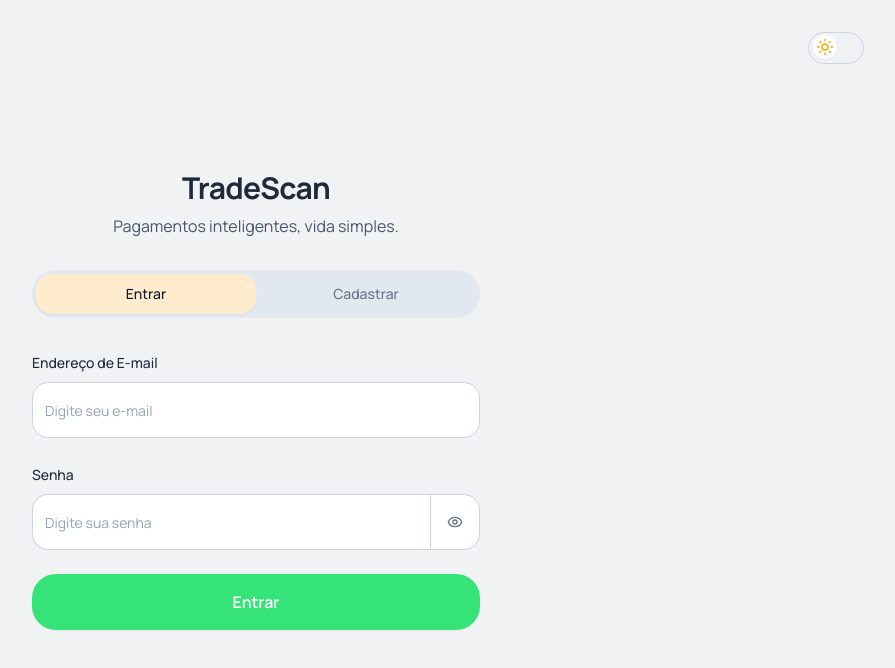
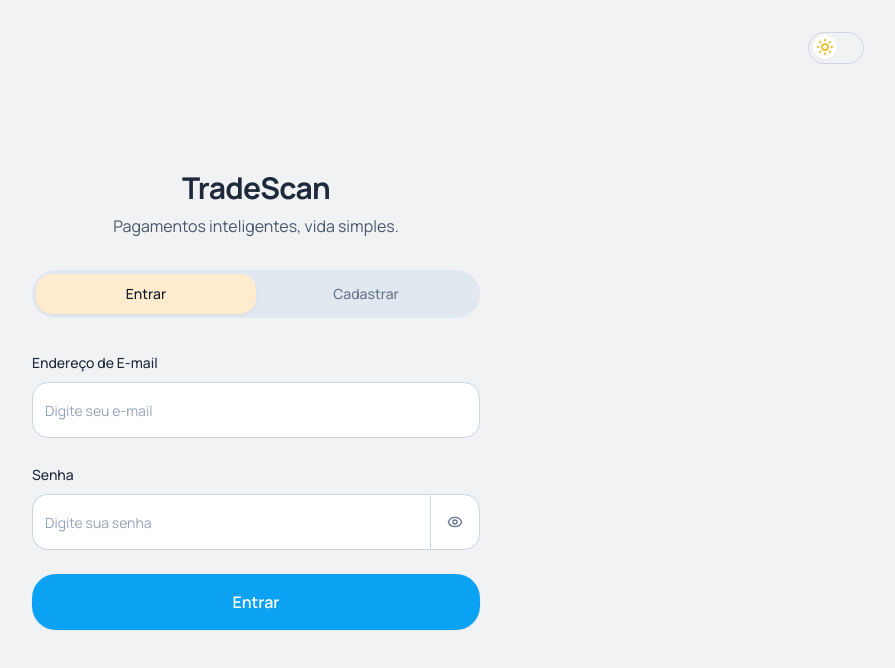
Before and after one commit to Comercialsc7/TradeScan, a React (Vite) app: page /auth in a window 1280 px wide. Shown: the top 668 px of the page, without its empty margins (384-1279 px from the left). Built offline with nearby package versions, Linux system fonts and the light colour scheme.

Commit message:
Update primary color to #0ca6f2

```diff
--- a/src/main.css
+++ b/src/main.css
@@ -15,7 +15,7 @@
     --popover: 0 0% 100%;
     --popover-foreground: 215 28% 17%;
 
-    --primary: 143 76% 55%; /* #39E079 */
+    --primary: 201 91% 50%; /* #0ca6f2 */
     --primary-foreground: 0 0% 100%;
 
     --secondary: 214 32% 91%; /* #e2e8f0 */
@@ -32,7 +32,7 @@
 
     --border: 215 20% 84%; /* #cbd5e1 */
     --input: 215 20% 84%;
-    --ring: 143 76% 55%; /* #39E079 */
+    --ring: 201 91% 50%; /* #0ca6f2 */
 
     --radius: 0.5rem;
   }
@@ -47,7 +47,7 @@
     --popover: 215 28% 17%;
     --popover-foreground: 0 0% 100%;
 
-    --primary: 143 76% 55%; /* #39E079 */
+    --primary: 201 91% 50%; /* #0ca6f2 */
     --primary-foreground: 0 0% 100%;
 
     --secondary: 215 28% 17%;
@@ -64,7 +64,7 @@
 
     --border: 215 28% 27%; /* #334155 */
     --input: 215 28% 27%;
-    --ring: 143 76% 55%; /* #39E079 */
+    --ring: 201 91% 50%; /* #0ca6f2 */
   }
 
   html {
```
